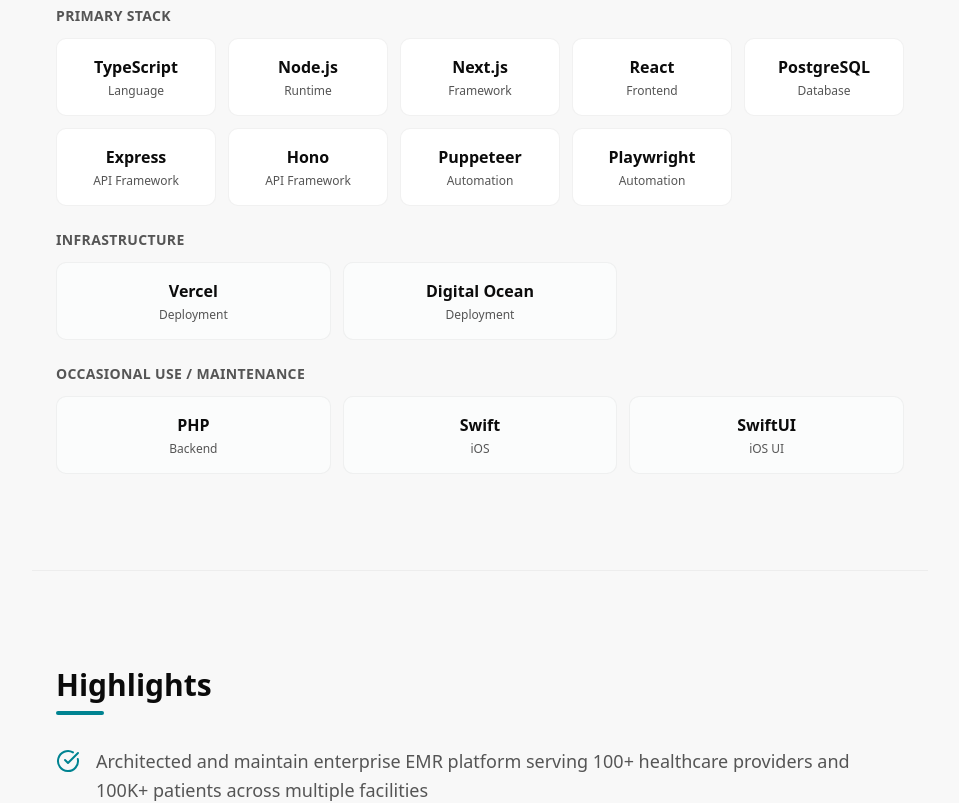
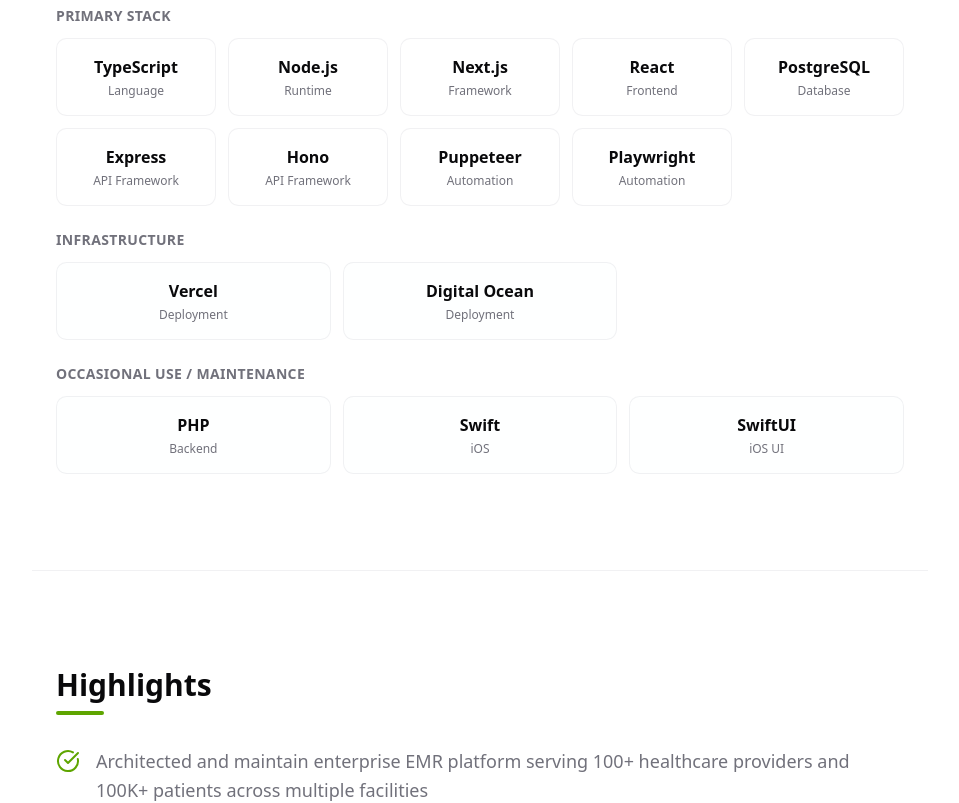
Before and after one commit to mariomondev/mariomon.dev, a Next.js app: page / in a window 1280 px wide. Shown: the part 1520-2323 px from the top of the page, without its empty margins (160-1119 px from the left). Built offline with nearby package versions, Linux system fonts and the light colour scheme.

Commit message:
style: update global styles and components to improve dark mode support; replace accent colors with primary colors in various sections

```diff
--- a/app/globals.css
+++ b/app/globals.css
@@ -4,151 +4,121 @@
 @custom-variant dark (&:is(.dark *));
 
 :root {
-  --background: oklch(0.98 0 0);
-  --foreground: oklch(0.15 0 0);
+  --radius: 0.65rem;
+  --background: oklch(1 0 0);
+  --foreground: oklch(0.141 0.005 285.823);
   --card: oklch(1 0 0);
-  --card-foreground: oklch(0.15 0 0);
+  --card-foreground: oklch(0.141 0.005 285.823);
   --popover: oklch(1 0 0);
-  --popover-foreground: oklch(0.15 0 0);
-  --primary: oklch(0.15 0 0);
-  --primary-foreground: oklch(1 0 0);
-  --secondary: oklch(0.95 0 0);
-  --secondary-foreground: oklch(0.15 0 0);
-  --muted: oklch(0.92 0 0);
-  --muted-foreground: oklch(0.45 0 0);
-  --accent: oklch(0.52 0.18 200);
-  --accent-foreground: oklch(1 0 0);
+  --popover-foreground: oklch(0.141 0.005 285.823);
+  --primary: oklch(0.648 0.2 131.684);
+  --primary-foreground: oklch(0.986 0.031 120.757);
+  --secondary: oklch(0.967 0.001 286.375);
+  --secondary-foreground: oklch(0.21 0.006 285.885);
+  --muted: oklch(0.967 0.001 286.375);
+  --muted-foreground: oklch(0.552 0.016 285.938);
+  --accent: oklch(0.967 0.001 286.375);
+  --accent-foreground: oklch(0.21 0.006 285.885);
   --destructive: oklch(0.577 0.245 27.325);
-  --destructive-foreground: oklch(0.977 0.019 247.896);
-  --border: oklch(0.92 0 0);
-  --input: oklch(0.92 0 0);
-  --ring: oklch(0.52 0.18 200);
-  --chart-1: oklch(0.52 0.18 200);
-  --chart-2: oklch(0.6 0.118 184.704);
-  --chart-3: oklch(0.398 0.07 227.392);
-  --chart-4: oklch(0.828 0.189 84.429);
-  --chart-5: oklch(0.769 0.188 70.08);
-  --radius: 0.625rem;
-  --sidebar: oklch(0.98 0 0);
-  --sidebar-foreground: oklch(0.15 0 0);
-  --sidebar-primary: oklch(0.15 0 0);
-  --sidebar-primary-foreground: oklch(1 0 0);
-  --sidebar-accent: oklch(0.52 0.18 200);
-  --sidebar-accent-foreground: oklch(1 0 0);
-  --sidebar-border: oklch(0.92 0 0);
-  --sidebar-ring: oklch(0.52 0.18 200);
+  --border: oklch(0.92 0.004 286.32);
+  --input: oklch(0.92 0.004 286.32);
+  --ring: oklch(0.841 0.238 128.85);
+  --chart-1: oklch(0.871 0.15 154.449);
+  --chart-2: oklch(0.723 0.219 149.579);
+  --chart-3: oklch(0.627 0.194 149.214);
+  --chart-4: oklch(0.527 0.154 150.069);
+  --chart-5: oklch(0.448 0.119 151.328);
+  --sidebar: oklch(0.985 0 0);
+  --sidebar-foreground: oklch(0.141 0.005 285.823);
+  --sidebar-primary: oklch(0.648 0.2 131.684);
+  --sidebar-primary-foreground: oklch(0.986 0.031 120.757);
+  --sidebar-accent: oklch(0.967 0.001 286.375);
+  --sidebar-accent-foreground: oklch(0.21 0.006 285.885);
+  --sidebar-border: oklch(0.92 0.004 286.32);
+  --sidebar-ring: oklch(0.841 0.238 128.85);
 }
 
-@media (prefers-color-scheme: dark) {
-  :root {
-    --background: oklch(0.12 0 0);
-    --foreground: oklch(0.95 0 0);
-    --card: oklch(0.15 0 0);
-    --card-foreground: oklch(0.95 0 0);
-    --popover: oklch(0.15 0 0);
-    --popover-foreground: oklch(0.95 0 0);
-    --primary: oklch(0.95 0 0);
-    --primary-foreground: oklch(0.12 0 0);
-    --secondary: oklch(0.25 0 0);
-    --secondary-foreground: oklch(0.95 0 0);
-    --muted: oklch(0.25 0 0);
-    --muted-foreground: oklch(0.65 0 0);
-    --accent: oklch(0.62 0.16 200);
-    --accent-foreground: oklch(0.98 0 0);
-    --destructive: oklch(0.396 0.141 25.723);
-    --destructive-foreground: oklch(0.637 0.237 25.331);
-    --border: oklch(0.25 0 0);
-    --input: oklch(0.25 0 0);
-    --ring: oklch(0.62 0.16 200);
-    --chart-1: oklch(0.62 0.16 200);
-    --chart-2: oklch(0.696 0.17 162.48);
-    --chart-3: oklch(0.769 0.188 70.08);
-    --chart-4: oklch(0.627 0.265 303.9);
-    --chart-5: oklch(0.645 0.246 16.439);
-    --sidebar: oklch(0.12 0 0);
-    --sidebar-foreground: oklch(0.95 0 0);
-    --sidebar-primary: oklch(0.62 0.16 200);
-    --sidebar-primary-foreground: oklch(0.12 0 0);
-    --sidebar-accent: oklch(0.62 0.16 200);
-    --sidebar-accent-foreground: oklch(0.12 0 0);
-    --sidebar-border: oklch(0.25 0 0);
-    --sidebar-ring: oklch(0.62 0.16 200);
+.dark {
+  --background: oklch(0.141 0.005 285.823);
+  --foreground: oklch(0.985 0 0);
+  --card: oklch(0.21 0.006 285.885);
+  --card-foreground: oklch(0.985 0 0);
+  --popover: oklch(0.21 0.006 285.885);
+  --popover-foreground: oklch(0.985 0 0);
+  --primary: oklch(0.648 0.2 131.684);
+  --primary-foreground: oklch(0.986 0.031 120.757);
+  --secondary: oklch(0.274 0.006 286.033);
+  --secondary-foreground: oklch(0.985 0 0);
+  --muted: oklch(0.274 0.006 286.033);
+  --muted-foreground: oklch(0.705 0.015 286.067);
+  --accent: oklch(0.274 0.006 286.033);
+  --accent-foreground: oklch(0.985 0 0);
+  --destructive: oklch(0.704 0.191 22.216);
+  --border: oklch(1 0 0 / 10%);
+  --input: oklch(1 0 0 / 15%);
+  --ring: oklch(0.405 0.101 131.063);
+  --chart-1: oklch(0.871 0.15 154.449);
+  --chart-2: oklch(0.723 0.219 149.579);
+  --chart-3: oklch(0.627 0.194 149.214);
+  --chart-4: oklch(0.527 0.154 150.069);
+  --chart-5: oklch(0.448 0.119 151.328);
+  --sidebar: oklch(0.21 0.006 285.885);
+  --sidebar-foreground: oklch(0.985 0 0);
+  --sidebar-primary: oklch(0.768 0.233 130.85);
+  --sidebar-primary-foreground: oklch(0.986 0.031 120.757);
+  --sidebar-accent: oklch(0.274 0.006 286.033);
+  --sidebar-accent-foreground: oklch(0.985 0 0);
+  --sidebar-border: oklch(1 0 0 / 10%);
+  --sidebar-ring: oklch(0.405 0.101 131.063);
+}
+
+@layer components {
+  .section-container {
+    @apply mx-auto max-w-4xl px-4 py-16 sm:px-6 sm:py-20 lg:py-24;
   }
 }
 
-.dark {
-  --background: oklch(0.12 0 0);
-  --foreground: oklch(0.95 0 0);
-  --card: oklch(0.15 0 0);
-  --card-foreground: oklch(0.95 0 0);
-  --popover: oklch(0.15 0 0);
-  --popover-foreground: oklch(0.95 0 0);
-  --primary: oklch(0.95 0 0);
-  --primary-foreground: oklch(0.12 0 0);
-  --secondary: oklch(0.25 0 0);
-  --secondary-foreground: oklch(0.95 0 0);
-  --muted: oklch(0.25 0 0);
-  --muted-foreground: oklch(0.65 0 0);
-  --accent: oklch(0.62 0.16 200);
-  --accent-foreground: oklch(0.98 0 0);
-  --destructive: oklch(0.396 0.141 25.723);
-  --destructive-foreground: oklch(0.637 0.237 25.331);
-  --border: oklch(0.25 0 0);
-  --input: oklch(0.25 0 0);
-  --ring: oklch(0.62 0.16 200);
-  --chart-1: oklch(0.62 0.16 200);
-  --chart-2: oklch(0.696 0.17 162.48);
-  --chart-3: oklch(0.769 0.188 70.08);
-  --chart-4: oklch(0.627 0.265 303.9);
-  --chart-5: oklch(0.645 0.246 16.439);
-  --sidebar: oklch(0.12 0 0);
-  --sidebar-foreground: oklch(0.95 0 0);
-  --sidebar-primary: oklch(0.62 0.16 200);
-  --sidebar-primary-foreground: oklch(0.12 0 0);
-  --sidebar-accent: oklch(0.62 0.16 200);
-  --sidebar-accent-foreground: oklch(0.12 0 0);
-  --sidebar-border: oklch(0.25 0 0);
-  --sidebar-ring: oklch(0.62 0.16 200);
-}
-
 @theme inline {
-  --color-background: var(--background);
-  --color-foreground: var(--foreground);
   --font-sans: var(--font-geist-sans);
   --font-mono: var(--font-geist-mono);
-  --color-sidebar-ring: var(--sidebar-ring);
-  --color-sidebar-border: var(--sidebar-border);
-  --color-sidebar-accent-foreground: var(--sidebar-accent-foreground);
-  --color-sidebar-accent: var(--sidebar-accent);
-  --color-sidebar-primary-foreground: var(--sidebar-primary-foreground);
-  --color-sidebar-primary: var(--sidebar-primary);
-  --color-sidebar-foreground: var(--sidebar-foreground);
-  --color-sidebar: var(--sidebar);
-  --color-chart-5: var(--chart-5);
-  --color-chart-4: var(--chart-4);
-  --color-chart-3: var(--chart-3);
-  --color-chart-2: var(--chart-2);
-  --color-chart-1: var(--chart-1);
-  --color-ring: var(--ring);
-  --color-input: var(--input);
-  --color-border: var(--border);
-  --color-destructive: var(--destructive);
-  --color-accent-foreground: var(--accent-foreground);
-  --color-accent: var(--accent);
-  --color-muted-foreground: var(--muted-foreground);
-  --color-muted: var(--muted);
-  --color-secondary-foreground: var(--secondary-foreground);
-  --color-secondary: var(--secondary);
-  --color-primary-foreground: var(--primary-foreground);
-  --color-primary: var(--primary);
-  --color-popover-foreground: var(--popover-foreground);
-  --color-popover: var(--popover);
-  --color-card-foreground: var(--card-foreground);
-  --color-card: var(--card);
   --radius-sm: calc(var(--radius) - 4px);
   --radius-md: calc(var(--radius) - 2px);
   --radius-lg: var(--radius);
   --radius-xl: calc(var(--radius) + 4px);
+  --radius-2xl: calc(var(--radius) + 8px);
+  --radius-3xl: calc(var(--radius) + 12px);
+  --radius-4xl: calc(var(--radius) + 16px);
+  --color-background: var(--background);
+  --color-foreground: var(--foreground);
+  --color-card: var(--card);
+  --color-card-foreground: var(--card-foreground);
+  --color-popover: var(--popover);
+  --color-popover-foreground: var(--popover-foreground);
+  --color-primary: var(--primary);
+  --color-primary-foreground: var(--primary-foreground);
+  --color-secondary: var(--secondary);
+  --color-secondary-foreground: var(--secondary-foreground);
+  --color-muted: var(--muted);
+  --color-muted-foreground: var(--muted-foreground);
+  --color-accent: var(--accent);
+  --color-accent-foreground: var(--accent-foreground);
+  --color-destructive: var(--destructive);
+  --color-border: var(--border);
+  --color-input: var(--input);
+  --color-ring: var(--ring);
+  --color-chart-1: var(--chart-1);
+  --color-chart-2: var(--chart-2);
+  --color-chart-3: var(--chart-3);
+  --color-chart-4: var(--chart-4);
+  --color-chart-5: var(--chart-5);
+  --color-sidebar: var(--sidebar);
+  --color-sidebar-foreground: var(--sidebar-foreground);
+  --color-sidebar-primary: var(--sidebar-primary);
+  --color-sidebar-primary-foreground: var(--sidebar-primary-foreground);
+  --color-sidebar-accent: var(--sidebar-accent);
+  --color-sidebar-accent-foreground: var(--sidebar-accent-foreground);
+  --color-sidebar-border: var(--sidebar-border);
+  --color-sidebar-ring: var(--sidebar-ring);
 }
 
 @layer base {
@@ -159,9 +129,3 @@
     @apply bg-background text-foreground;
   }
 }
-
-@layer components {
-  .section-container {
-    @apply mx-auto max-w-4xl px-4 py-16 sm:px-6 sm:py-20 lg:py-24;
-  }
-}
--- a/components/sections/about-section.tsx
+++ b/components/sections/about-section.tsx
@@ -6,7 +6,7 @@
           <h2 className="text-2xl font-bold text-foreground sm:text-3xl">
             About
           </h2>
-          <div className="h-1 w-12 bg-accent rounded" />
+          <div className="h-1 w-12 bg-primary rounded" />
         </div>
 
         <div className="space-y-4 max-w-3xl">
--- a/components/sections/contact-section.tsx
+++ b/components/sections/contact-section.tsx
@@ -9,7 +9,7 @@
           <h2 className="text-2xl font-bold text-foreground sm:text-3xl">
             Get In Touch
           </h2>
-          <div className="h-1 w-12 bg-accent rounded" />
+          <div className="h-1 w-12 bg-primary rounded" />
         </div>
 
         <p className="max-w-2xl text-base text-muted-foreground leading-relaxed sm:text-lg">
--- a/components/sections/highlights-section.tsx
+++ b/components/sections/highlights-section.tsx
@@ -15,13 +15,13 @@
           <h2 className="text-2xl font-bold text-foreground sm:text-3xl">
             Highlights
           </h2>
-          <div className="h-1 w-12 bg-accent rounded" />
+          <div className="h-1 w-12 bg-primary rounded" />
         </div>
 
         <div className="space-y-4">
           {highlights.map((highlight, index) => (
             <div key={index} className="flex gap-3 sm:gap-4">
-              <CheckCircleIcon className="h-5 w-5 sm:h-6 sm:w-6 shrink-0 text-accent mt-0.5" />
+              <CheckCircleIcon className="h-5 w-5 sm:h-6 sm:w-6 shrink-0 text-primary mt-0.5" />
               <p className="text-base text-muted-foreground leading-relaxed sm:text-lg">
                 {highlight}
               </p>
--- a/components/sections/tech-stack-section.tsx
+++ b/components/sections/tech-stack-section.tsx
@@ -29,7 +29,7 @@
           <h2 className="text-2xl font-bold text-foreground sm:text-3xl">
             Tech Stack
           </h2>
-          <div className="h-1 w-12 bg-accent rounded" />
+          <div className="h-1 w-12 bg-primary rounded" />
         </div>
 
         <div className="space-y-6">
@@ -41,7 +41,7 @@
               {primaryStack.map((tech) => (
                 <div
                   key={tech.name}
-                  className="flex flex-col items-center justify-center rounded-lg border border-border/50 bg-card p-3 sm:p-4 transition-colors hover:border-accent/50 hover:bg-accent/5"
+                  className="flex flex-col items-center justify-center rounded-lg border border-border/50 bg-card p-3 sm:p-4 transition-colors hover:border-primary/50 hover:bg-primary/5"
                 >
                   <span className="font-semibold text-foreground text-sm sm:text-base">
                     {tech.name}
@@ -62,7 +62,7 @@
               {infrastructure.map((tech) => (
                 <div
                   key={tech.name}
-                  className="flex flex-col items-center justify-center rounded-lg border border-border/50 bg-card/50 p-3 sm:p-4 transition-colors hover:border-accent/50 hover:bg-accent/5"
+                  className="flex flex-col items-center justify-center rounded-lg border border-border/50 bg-card/50 p-3 sm:p-4 transition-colors hover:border-primary/50 hover:bg-primary/5"
                 >
                   <span className="font-semibold text-foreground text-sm sm:text-base">
                     {tech.name}
@@ -83,7 +83,7 @@
               {maintenanceStack.map((tech) => (
                 <div
                   key={tech.name}
-                  className="flex flex-col items-center justify-center rounded-lg border border-border/50 bg-card/50 p-3 sm:p-4 transition-colors hover:border-accent/50 hover:bg-accent/5"
+                  className="flex flex-col items-center justify-center rounded-lg border border-border/50 bg-card/50 p-3 sm:p-4 transition-colors hover:border-primary/50 hover:bg-primary/5"
                 >
                   <span className="font-semibold text-foreground text-sm sm:text-base">
                     {tech.name}
--- a/components/ui/button.tsx
+++ b/components/ui/button.tsx
@@ -38,8 +38,8 @@
 
 function Button({
   className,
-  variant,
-  size,
+  variant = "default",
+  size = "default",
   asChild = false,
   ...props
 }: React.ComponentProps<"button"> &
@@ -51,6 +51,8 @@
   return (
     <Comp
       data-slot="button"
+      data-variant={variant}
+      data-size={size}
       className={cn(buttonVariants({ variant, size, className }))}
       {...props}
     />
```
Also changed, not shown: app/layout.tsx (+15 -1 lines), components/sections/projects-section.tsx (+24 -24 lines).
